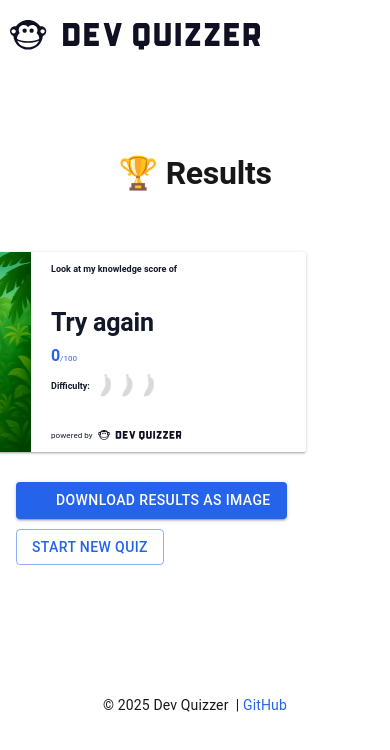
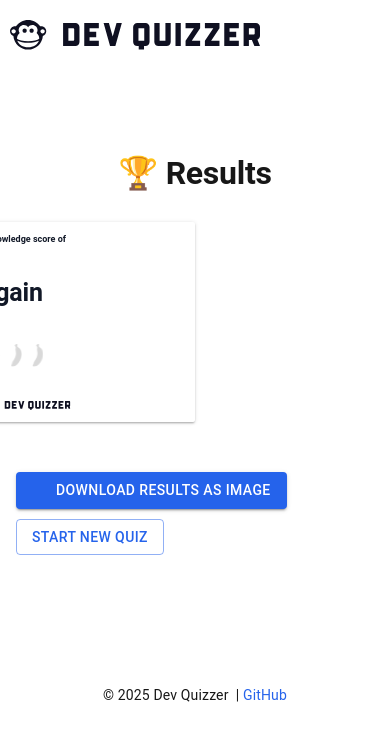
Before and after one commit to Mazurofficial/dev-quizzer-next-app, a Next.js app: page /results in a window 390 px wide. Shown: the top 750 px of the page. Built offline with nearby package versions, Linux system fonts and the light colour scheme; some icons are missing; what @mui/material-nextjs would draw is missing.

Commit message:
Update Results.module.scss

```diff
--- a/src/features/quiz/ui/Results/Results.module.scss
+++ b/src/features/quiz/ui/Results/Results.module.scss
@@ -147,13 +147,15 @@
 @media screen and (max-width: 768px) {
     .resultsShareBanner {
         transform: scale(0.8);
+        transform-origin: top left;
     }
 }
 
 @media screen and (max-width: 500px) {
+
     .resultsShareBanner {
         transform: scale(0.5);
-        margin: -70px 0 -70px -50%;
+        margin-bottom: -150px;
     }
 
     .resultsBtns {
```
